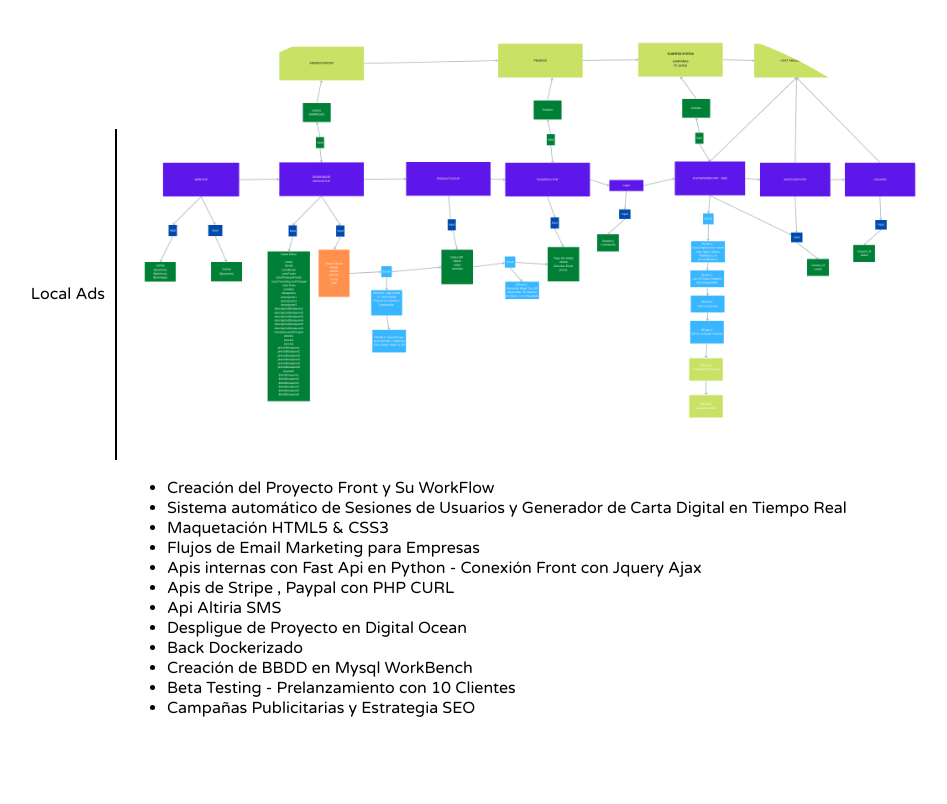
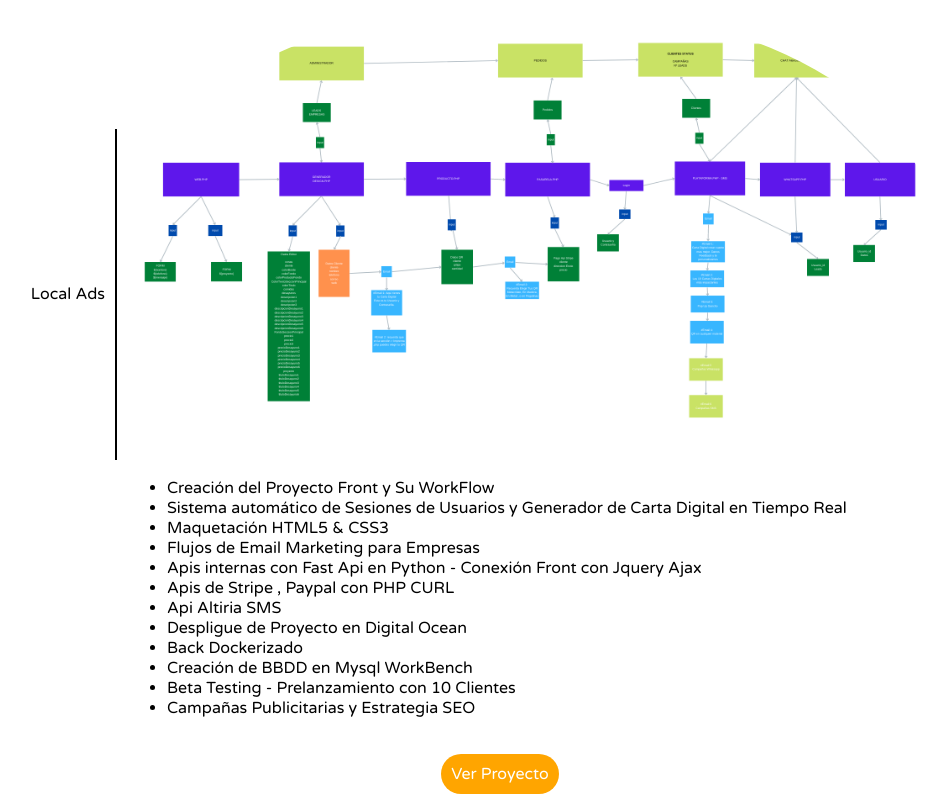
Before and after one commit to juankarmjackson/juancarlos.github.io, a plain HTML site: page index.html in a window 1280 px wide. Shown: the part 3501-4305 px from the top of the page, without its empty margins (140-1087 px from the left). Before the commit the page ends 4245 px from the top, so only its background shows below. Drawn offline with nearby package versions, Linux system fonts and the light colour scheme.

Commit message:
feat: cv

```diff
--- a/css/styles.css
+++ b/css/styles.css
@@ -107,6 +107,24 @@ header img{
     cursor: pointer;
 }
 
+.boton {
+    max-width: 400px;
+    display: flex;
+    justify-content: center;
+    align-items: center;
+    margin: auto;
+}
+
+.boton a{
+    padding: 10px;
+    background: orange;
+    color: white;
+    text-decoration: none;
+    border-radius: 30px;
+    margin: 10px;
+    cursor: pointer;
+}
+
 @keyframes upmove {
     from {
         top: 20px;
--- a/index.html
+++ b/index.html
@@ -262,6 +262,10 @@
         </div>
 </section>
 
+<section class="boton">
+    <a href="https://localads.es">Ver Proyecto</a>
+</section>
+
         <!-- <script type="module">
 		// Pass in the id of an element
 		let confetti = new Confetti('si');
```
